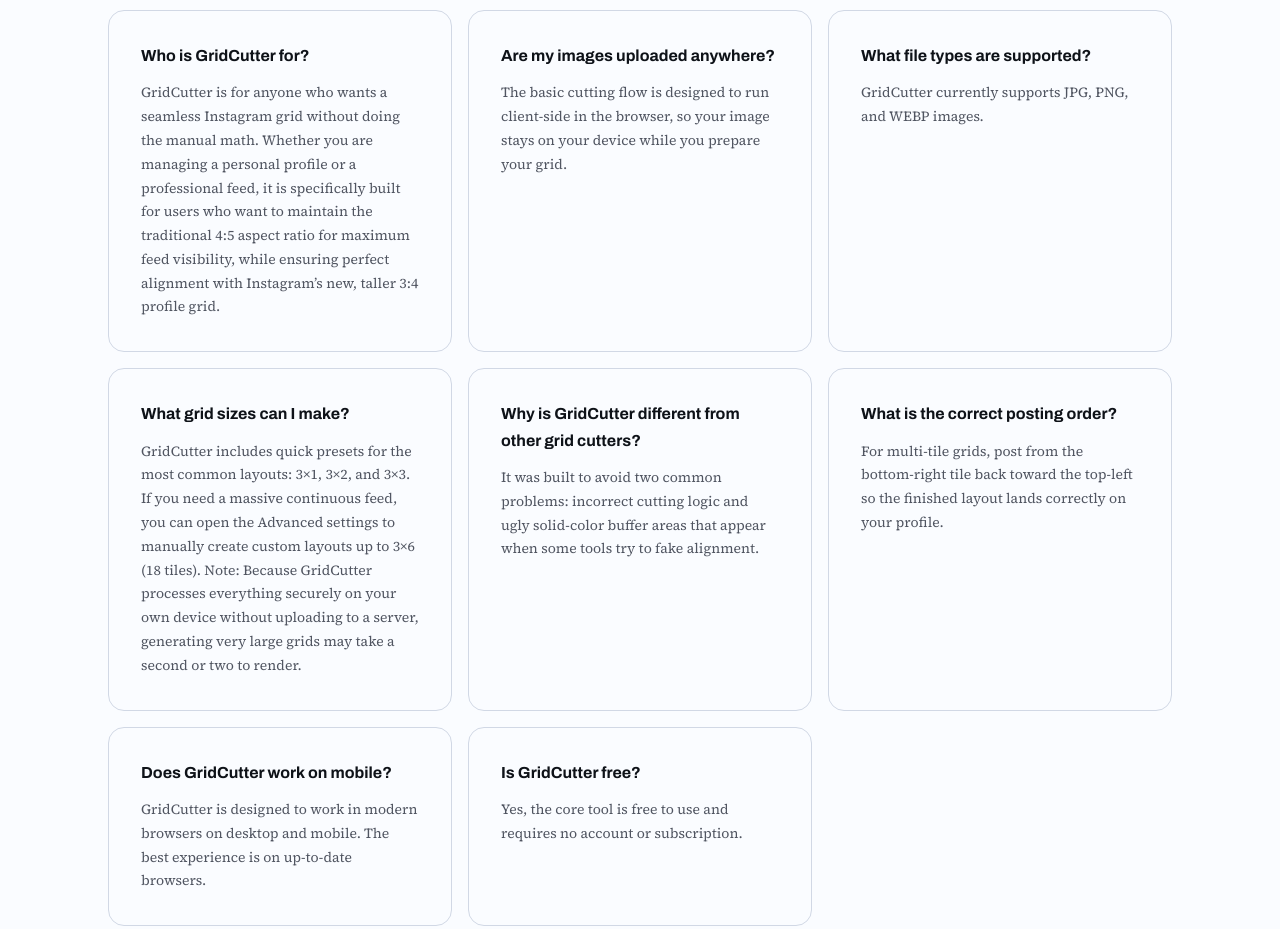
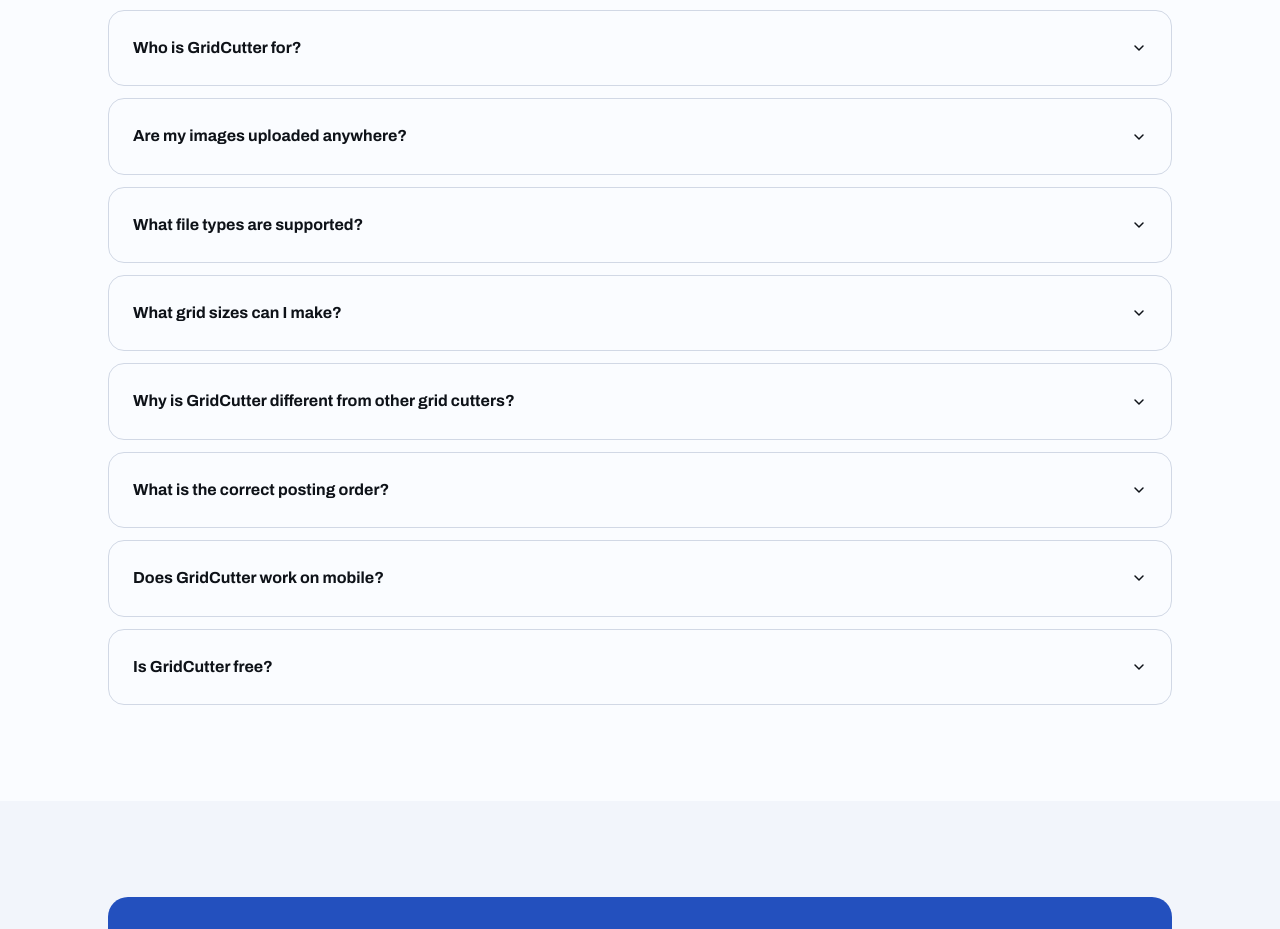
Before and after one commit to DarrelWirasena/gridcutter, a website: page index.html in a window 1280 px wide. Shown: the part 3240-4169 px from the top of the page. Drawn offline with Linux system fonts and the light colour scheme.

Commit message:
feat(index): add FAQPage schema, convert FAQ to accordion, fix meta and og descriptions

```diff
--- a/index.html
+++ b/index.html
@@ -9,7 +9,7 @@
         <title>GridCutter — Precision Instagram Grid Splitter</title>
         <meta
             name="description"
-            content="Split your photos into perfect 4:5 or 3:4 grids for Instagram. Supports layouts from 3x1 up to 3x6. 100% client-side — your images never leave your device."
+            content="GridCutter is a free, private Instagram grid splitter. Split photos into seamless grids from 3×1 up to 3×6. No uploads, no account — runs entirely in your browser."
         />
         <meta
             name="keywords"
@@ -21,7 +21,7 @@
         />
         <meta
             property="og:description"
-            content="Split your photos into perfect 3:4 grids for Instagram. 100% private, no uploads."
+            content="Split your photos into perfect 4:5 or 3:4 grids for Instagram. Supports layouts from 3x1 up to 3x6. 100% client-side — your images never leave your device."
         />
         <meta property="og:type" content="website" />
         <meta property="og:url" content="https://gridcutter.com/" />
@@ -65,6 +65,78 @@
                 "price": "0",
                 "priceCurrency": "USD"
             }
+        }
+        </script>
+        <script type="application/ld+json">
+        {
+            "@context": "https://schema.org",
+            "@type": "FAQPage",
+            "mainEntity": [
+                {
+                "@type": "Question",
+                "name": "Who is GridCutter for?",
+                "acceptedAnswer": {
+                        "@type": "Answer",
+                        "text": "GridCutter is for anyone who wants a seamless Instagram grid without doing the manual math. Whether you are managing a personal profile or a professional feed, it is specifically built for users who want to maintain the traditional 4:5 aspect ratio for maximum feed visibility, while ensuring perfect alignment with Instagram's new, taller 3:4 profile grid."
+                    }
+                },
+                {
+                "@type": "Question",
+                "name": "Are my images uploaded anywhere?",
+                "acceptedAnswer": {
+                        "@type": "Answer",
+                        "text": "The basic cutting flow is designed to run client-side in the browser, so your image stays on your device while you prepare your grid."
+                    }
+                },
+                {
+                "@type": "Question",
+                "name": "What file types are supported?",
+                "acceptedAnswer": {
+                        "@type": "Answer",
+                        "text": "GridCutter currently supports JPG, PNG, and WEBP images."
+                    }
+                },
+                {
+                "@type": "Question",
+                "name": "What grid sizes can I make?",
+                "acceptedAnswer": {
+                        "@type": "Answer",
+                        "text": "GridCutter includes quick presets for the most common layouts: 3×1, 3×2, and 3×3. If you need a massive continuous feed, you can open the Advanced settings to manually create custom layouts up to 3×6 (18 tiles)."
+                    }
+                },
+                {
+                "@type": "Question",
+                "name": "Why is GridCutter different from other grid cutters?",
+                "acceptedAnswer": {
+                        "@type": "Answer",
+                        "text": "It was built to avoid two common problems: incorrect cutting logic and ugly solid-color buffer areas that appear when some tools try to fake alignment."
+                    }
+                },
+                {
+                "@type": "Question",
+                "name": "What is the correct posting order?",
+                "acceptedAnswer": {
+                        "@type": "Answer",
+                        "text": "For multi-tile grids, post from the bottom-right tile back toward the top-left so the finished layout lands correctly on your profile."
+                    }
+                },
+                {
+                "@type": "Question",
+                "name": "Does GridCutter work on mobile?",
+                "acceptedAnswer": {
+                        "@type": "Answer",
+                        "text": "GridCutter is designed to work in modern browsers on desktop and mobile. The best experience is on up-to-date browsers."
+                    }
+                },
+                {
+                "@type": "Question",
+                "name": "Is GridCutter free?",
+                "acceptedAnswer": {
+                        "@type": "Answer",
+                        "text": "Yes, the core tool is free to use and requires no account or subscription."
+                    }
+                }
+            ]
         }
         </script>
 
@@ -658,221 +730,64 @@
                     >
                         Common questions about GridCutter.
                     </h2>
-                    <div
-                        class="reveal reveal-delay-1"
-                        style="
-                            display: grid;
-                            grid-template-columns: repeat(
-                                auto-fit,
-                                minmax(260px, 1fr)
-                            );
-                            gap: var(--sp-4);
-                        "
-                    >
-                        <div class="panel" style="padding: var(--sp-6)">
-                            <h3
-                                style="
-                                    font-family:
-                                        &quot;Archivo&quot;, sans-serif;
-                                    font-size: var(--text-base);
-                                    font-weight: 700;
-                                    margin-bottom: var(--sp-3);
-                                    color: var(--text-primary);
-                                "
-                            >
-                                Who is GridCutter for?
-                            </h3>
-                            <p
-                                style="
-                                    font-size: var(--text-sm);
-                                    color: var(--text-secondary);
-                                    line-height: 1.7;
-                                "
-                            >
-                                GridCutter is for anyone who wants a seamless Instagram grid without
-                                doing the manual math. Whether you are managing a personal profile or
-                                a professional feed, it is specifically built for users who want to
-                                maintain the traditional 4:5 aspect ratio for maximum feed visibility,
-                                while ensuring perfect alignment with Instagram’s new, taller 3:4 profile grid.
-                            </p>
-                        </div>
-                        <div class="panel" style="padding: var(--sp-6)">
-                            <h3
-                                style="
-                                    font-family:
-                                        &quot;Archivo&quot;, sans-serif;
-                                    font-size: var(--text-base);
-                                    font-weight: 700;
-                                    margin-bottom: var(--sp-3);
-                                    color: var(--text-primary);
-                                "
-                            >
-                                Are my images uploaded anywhere?
-                            </h3>
-                            <p
-                                style="
-                                    font-size: var(--text-sm);
-                                    color: var(--text-secondary);
-                                    line-height: 1.7;
-                                "
-                            >
-                                The basic cutting flow is designed to run
-                                client-side in the browser, so your image stays
-                                on your device while you prepare your grid.
-                            </p>
-                        </div>
-                        <div class="panel" style="padding: var(--sp-6)">
-                            <h3
-                                style="
-                                    font-family:
-                                        &quot;Archivo&quot;, sans-serif;
-                                    font-size: var(--text-base);
-                                    font-weight: 700;
-                                    margin-bottom: var(--sp-3);
-                                    color: var(--text-primary);
-                                "
-                            >
-                                What file types are supported?
-                            </h3>
-                            <p
-                                style="
-                                    font-size: var(--text-sm);
-                                    color: var(--text-secondary);
-                                    line-height: 1.7;
-                                "
-                            >
-                                GridCutter currently supports JPG, PNG, and WEBP
-                                images.
-                            </p>
-                        </div>
-                        <div class="panel" style="padding: var(--sp-6)">
-                            <h3
-                                style="
-                                    font-family:
-                                        &quot;Archivo&quot;, sans-serif;
-                                    font-size: var(--text-base);
-                                    font-weight: 700;
-                                    margin-bottom: var(--sp-3);
-                                    color: var(--text-primary);
-                                "
-                            >
-                                What grid sizes can I make?
-                            </h3>
-                            <p
-                                style="
-                                    font-size: var(--text-sm);
-                                    color: var(--text-secondary);
-                                    line-height: 1.7;
-                                "
-                            >
-                                GridCutter includes quick presets for the most common layouts: 3×1, 3×2, and 3×3.
-                                If you need a massive continuous feed, you can open the Advanced
-                                settings to manually create custom layouts up to 3×6 (18 tiles). Note:
-                                Because GridCutter processes everything securely on your own device
-                                without uploading to a server, generating very large grids may take a second or two to render.
-                            </p>
-                        </div>
-                        <div class="panel" style="padding: var(--sp-6)">
-                            <h3
-                                style="
-                                    font-family:
-                                        &quot;Archivo&quot;, sans-serif;
-                                    font-size: var(--text-base);
-                                    font-weight: 700;
-                                    margin-bottom: var(--sp-3);
-                                    color: var(--text-primary);
-                                "
-                            >
-                                Why is GridCutter different from other grid
-                                cutters?
-                            </h3>
-                            <p
-                                style="
-                                    font-size: var(--text-sm);
-                                    color: var(--text-secondary);
-                                    line-height: 1.7;
-                                "
-                            >
-                                It was built to avoid two common problems:
-                                incorrect cutting logic and ugly solid-color
-                                buffer areas that appear when some tools try to
-                                fake alignment.
-                            </p>
-                        </div>
-                        <div class="panel" style="padding: var(--sp-6)">
-                            <h3
-                                style="
-                                    font-family:
-                                        &quot;Archivo&quot;, sans-serif;
-                                    font-size: var(--text-base);
-                                    font-weight: 700;
-                                    margin-bottom: var(--sp-3);
-                                    color: var(--text-primary);
-                                "
-                            >
-                                What is the correct posting order?
-                            </h3>
-                            <p
-                                style="
-                                    font-size: var(--text-sm);
-                                    color: var(--text-secondary);
-                                    line-height: 1.7;
-                                "
-                            >
-                                For multi-tile grids, post from the bottom-right
-                                tile back toward the top-left so the finished
-                                layout lands correctly on your profile.
-                            </p>
-                        </div>
-                        <div class="panel" style="padding: var(--sp-6)">
-                            <h3
-                                style="
-                                    font-family:
-                                        &quot;Archivo&quot;, sans-serif;
-                                    font-size: var(--text-base);
-                                    font-weight: 700;
-                                    margin-bottom: var(--sp-3);
-                                    color: var(--text-primary);
-                                "
-                            >
-                                Does GridCutter work on mobile?
-                            </h3>
-                            <p
-                                style="
-                                    font-size: var(--text-sm);
-                                    color: var(--text-secondary);
-                                    line-height: 1.7;
-                                "
-                            >
-                                GridCutter is designed to work in modern
-                                browsers on desktop and mobile. The best
-                                experience is on up-to-date browsers.
-                            </p>
-                        </div>
-                        <div class="panel" style="padding: var(--sp-6)">
-                            <h3
-                                style="
-                                    font-family:
-                                        &quot;Archivo&quot;, sans-serif;
-                                    font-size: var(--text-base);
-                                    font-weight: 700;
-                                    margin-bottom: var(--sp-3);
-                                    color: var(--text-primary);
-                                "
-                            >
-                                Is GridCutter free?
-                            </h3>
-                            <p
-                                style="
-                                    font-size: var(--text-sm);
-                                    color: var(--text-secondary);
-                                    line-height: 1.7;
-                                "
-                            >
-                                Yes, the core tool is free to use and requires
-                                no account or subscription.
-                            </p>
-                        </div>
+                    <div class="faq-list reveal reveal-delay-1">
+
+                        <details class="panel faq-item">
+                            <summary>Who is GridCutter for?
+                                <svg class="faq-chevron" width="16" height="16" viewBox="0 0 16 16" fill="none" aria-hidden="true"><path d="M4 6l4 4 4-4" stroke="currentColor" stroke-width="1.5" stroke-linecap="round" stroke-linejoin="round"/></svg>
+                            </summary>
+                            <p>GridCutter is for anyone who wants a seamless Instagram grid without doing the manual math. Whether you are managing a personal profile or a professional feed, it is specifically built for users who want to maintain the traditional 4:5 aspect ratio for maximum feed visibility, while ensuring perfect alignment with Instagram's new, taller 3:4 profile grid.</p>
+                        </details>
+
+                        <details class="panel faq-item">
+                            <summary>Are my images uploaded anywhere?
+                                <svg class="faq-chevron" width="16" height="16" viewBox="0 0 16 16" fill="none" aria-hidden="true"><path d="M4 6l4 4 4-4" stroke="currentColor" stroke-width="1.5" stroke-linecap="round" stroke-linejoin="round"/></svg>
+                            </summary>
+                            <p>The basic cutting flow is designed to run client-side in the browser, so your image stays on your device while you prepare your grid.</p>
+                        </details>
+
+                        <details class="panel faq-item">
+                            <summary>What file types are supported?
+                                <svg class="faq-chevron" width="16" height="16" viewBox="0 0 16 16" fill="none" aria-hidden="true"><path d="M4 6l4 4 4-4" stroke="currentColor" stroke-width="1.5" stroke-linecap="round" stroke-linejoin="round"/></svg>
+                            </summary>
+                            <p>GridCutter currently supports JPG, PNG, and WEBP images.</p>
+                        </details>
+
+                        <details class="panel faq-item">
+                            <summary>What grid sizes can I make?
+                                <svg class="faq-chevron" width="16" height="16" viewBox="0 0 16 16" fill="none" aria-hidden="true"><path d="M4 6l4 4 4-4" stroke="currentColor" stroke-width="1.5" stroke-linecap="round" stroke-linejoin="round"/></svg>
+                            </summary>
+                            <p>GridCutter includes quick presets for the most common layouts: 3×1, 3×2, and 3×3. If you need a massive continuous feed, you can open the Advanced settings to manually create custom layouts up to 3×6 (18 tiles). Note: Because GridCutter processes everything securely on your own device without uploading to a server, generating very large grids may take a second or two to render.</p>
+                        </details>
+
+                        <details class="panel faq-item">
+                            <summary>Why is GridCutter different from other grid cutters?
+                                <svg class="faq-chevron" width="16" height="16" viewBox="0 0 16 16" fill="none" aria-hidden="true"><path d="M4 6l4 4 4-4" stroke="currentColor" stroke-width="1.5" stroke-linecap="round" stroke-linejoin="round"/></svg>
+                            </summary>
+                            <p>It was built to avoid two common problems: incorrect cutting logic and ugly solid-color buffer areas that appear when some tools try to fake alignment.</p>
+                        </details>
+
+                        <details class="panel faq-item">
+                            <summary>What is the correct posting order?
+                                <svg class="faq-chevron" width="16" height="16" viewBox="0 0 16 16" fill="none" aria-hidden="true"><path d="M4 6l4 4 4-4" stroke="currentColor" stroke-width="1.5" stroke-linecap="round" stroke-linejoin="round"/></svg>
+                            </summary>
+                            <p>For multi-tile grids, post from the bottom-right tile back toward the top-left so the finished layout lands correctly on your profile.</p>
+                        </details>
+
+                        <details class="panel faq-item">
+                            <summary>Does GridCutter work on mobile?
+                                <svg class="faq-chevron" width="16" height="16" viewBox="0 0 16 16" fill="none" aria-hidden="true"><path d="M4 6l4 4 4-4" stroke="currentColor" stroke-width="1.5" stroke-linecap="round" stroke-linejoin="round"/></svg>
+                            </summary>
+                            <p>GridCutter is designed to work in modern browsers on desktop and mobile. The best experience is on up-to-date browsers.</p>
+                        </details>
+
+                        <details class="panel faq-item">
+                            <summary>Is GridCutter free?
+                                <svg class="faq-chevron" width="16" height="16" viewBox="0 0 16 16" fill="none" aria-hidden="true"><path d="M4 6l4 4 4-4" stroke="currentColor" stroke-width="1.5" stroke-linecap="round" stroke-linejoin="round"/></svg>
+                            </summary>
+                            <p>Yes, the core tool is free to use and requires no account or subscription.</p>
+                        </details>
+
                     </div>
                 </div>
             </section>
```
Lines whose indentation alone changed are shown as unchanged.
